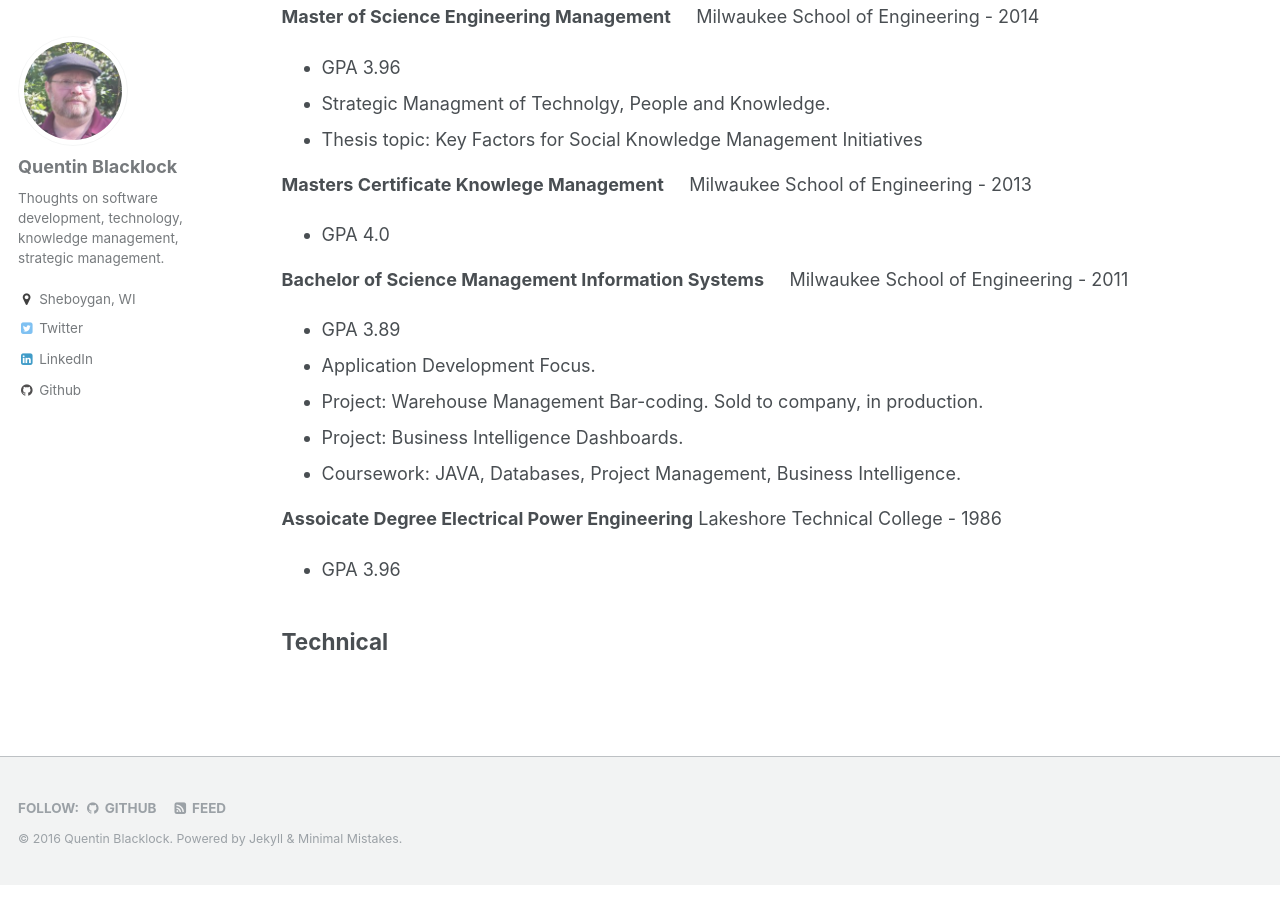
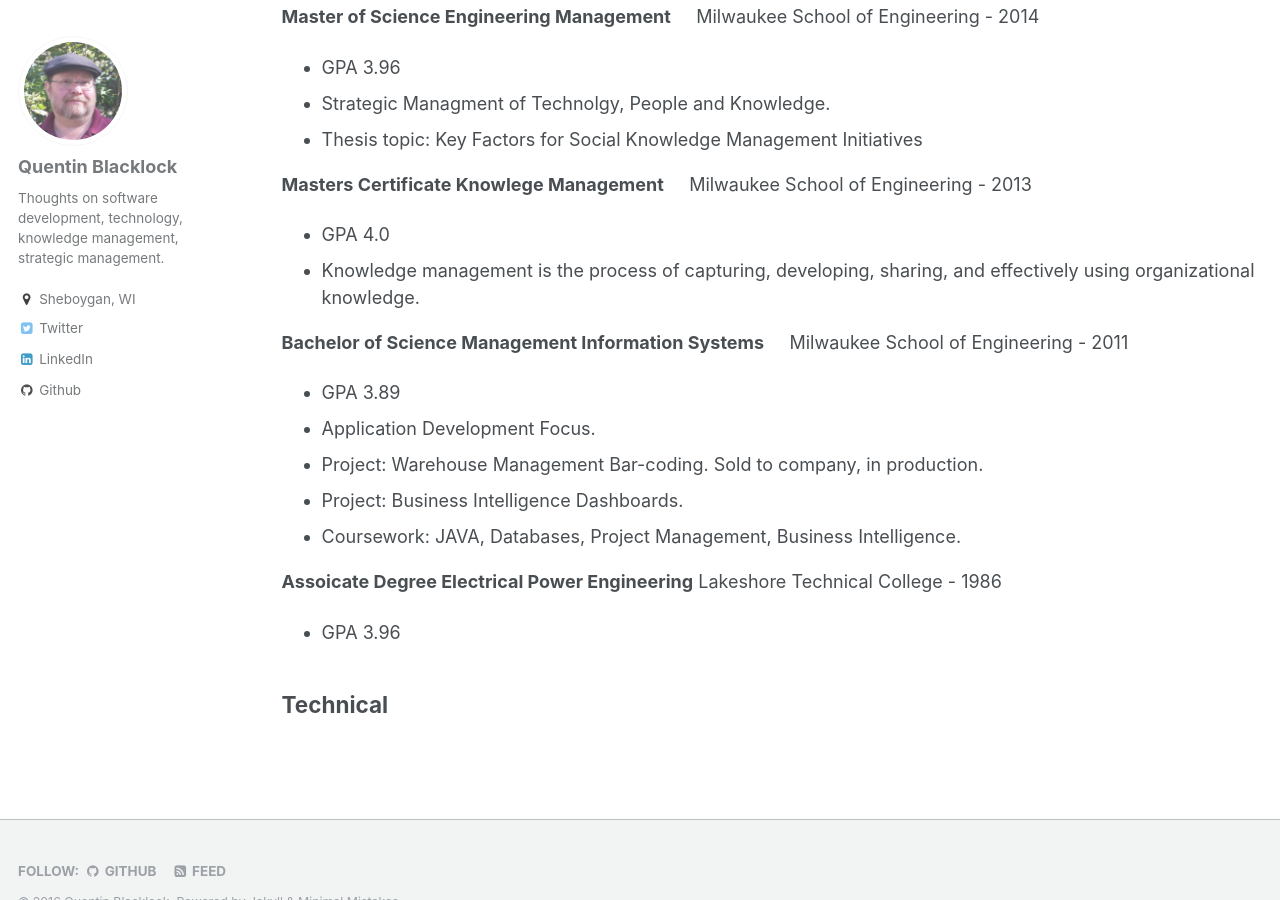
Before and after one commit to quentin-blacklock/quentin-blacklock.github.io, a Jekyll site: the page built from _pages/about.md, in a window 1280 px wide and 900 px high, scrolled down 1535 px. Built offline with Jekyll 4.4.1, drawn with Linux system fonts in a browser that asks for light colours.

Commit message:
Edit about

```diff
--- a/_pages/about.md
+++ b/_pages/about.md
@@ -63,6 +63,7 @@ ____
 **Masters Certificate Knowlege Management** &nbsp;&nbsp;&nbsp; Milwaukee School of Engineering - 2013
 
 - GPA 4.0
+- Knowledge management is the process of capturing, developing, sharing, and effectively using organizational knowledge.
 
 **Bachelor of Science Management Information Systems** &nbsp;&nbsp;&nbsp; Milwaukee School of Engineering - 2011
 
```
